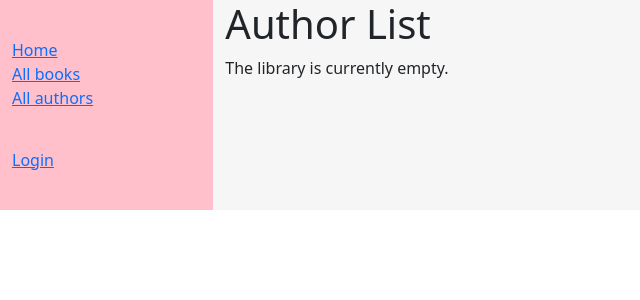
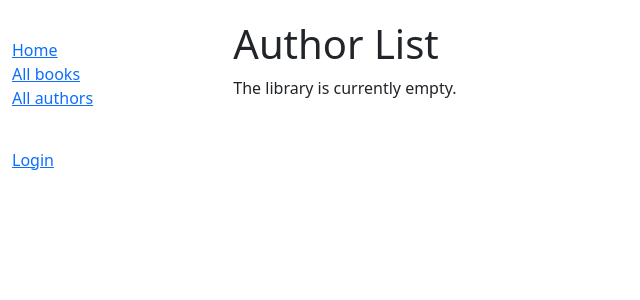
Before and after one commit to husseinalamutu/alamz_local_library, a Django app: page /catalog/authors/ in a window 1280 px wide. Shown: the top 300 px of the page, without its empty margins (0-640 px from the left). Run offline with Django 4.2, Linux system fonts and the light colour scheme; data that the repository does not hold is empty.

Commit message:
finaltouch

```diff
--- a/catalog/static/css/styles.css
+++ b/catalog/static/css/styles.css
@@ -3,9 +3,6 @@
 	padding: 0;
 	list-style: none;
 }
-.col-sm-2{
-	background-color: pink;
+.col-sm-10{
+	padding: 20px;
 }
-.col-sm-10{
-	background-color: #f6f6f6;
-}
--- a/catalog/templates/base_generic.html
+++ b/catalog/templates/base_generic.html
@@ -10,7 +10,7 @@
   <link rel="stylesheet" href="{% static 'css/styles.css' %}">
 </head>
 <body>
-  <div class="container-fluid">
+	<div class="container-fluid">
     <div class="row">
       <div class="col-sm-2">
      {% block sidebar %}
```
Also changed, not shown: catalog/templates/index.html (+8 -0 lines), catalog/migrations/0003_alter_book_options_alter_author_date_of_death_and_more.py (added).
